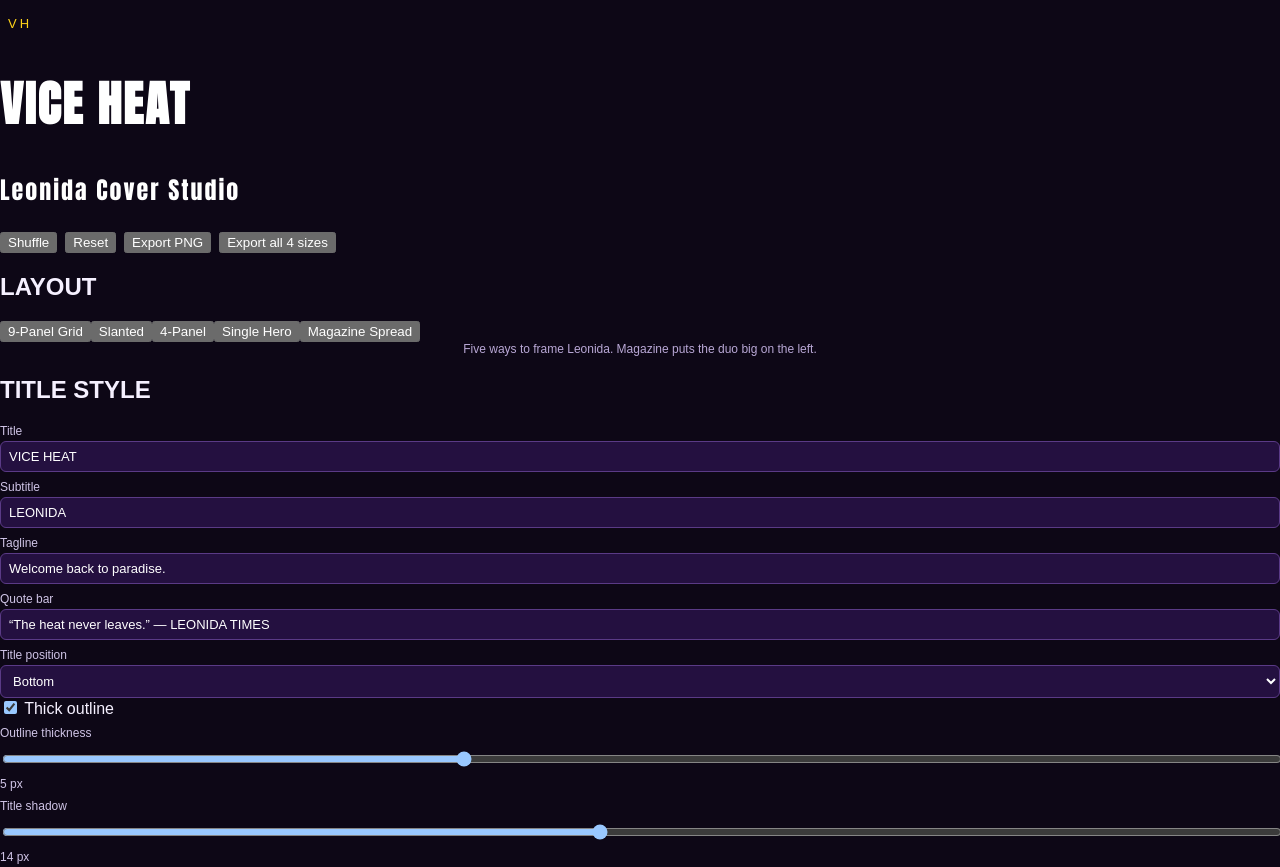
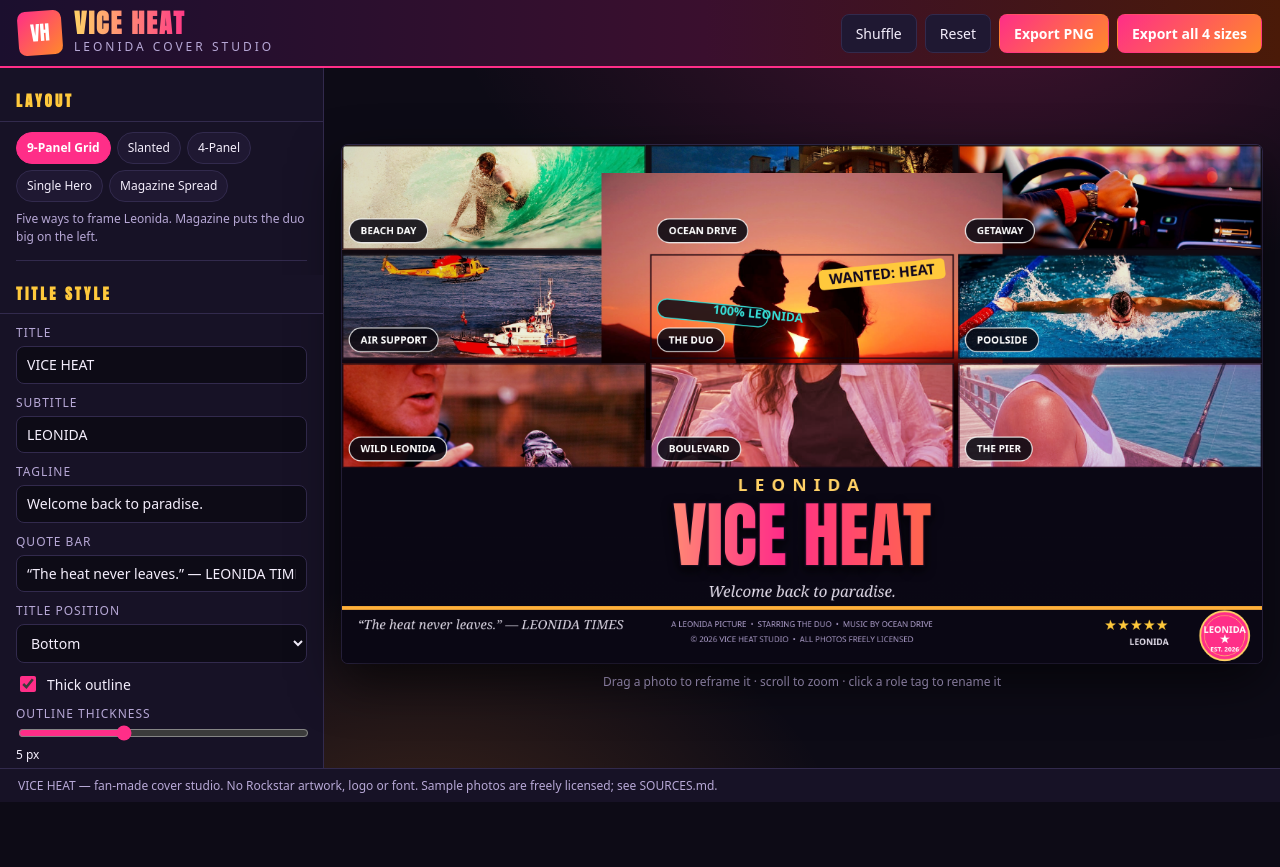
Before and after one commit to Masasiya00/makefun-gta6-cover-art, a plain HTML site: page app/index.html in a window 1280 px wide. Shown: the top 867 px of the page. After the commit the page ends 802 px from the top, so only its background shows below. Drawn offline with Linux system fonts and the light colour scheme.

Commit message:
Round 8: VICE HEAT rebuild (fresh rewrite + re-encoded assets)

```diff
--- a/app/style.css
+++ b/app/style.css
@@ -1,182 +1,219 @@
-/* VICE HEAT: Leonida Cover Studio — editor styles.
-   Round 6 fix: the controls column is an independently scrolling column
-   (overflow-y: auto) with sticky section headings, so at a 1280x720 viewport
-   the "TITLE STYLE" heading is never cut off at the fold — it stays pinned
-   at the top of the controls column while the panels list scrolls under it. */
+/* VICE HEAT — Leonida Cover Studio. Dark vice theme: ink navy, hot pink, sunset orange. */
+@font-face {
+  font-family: "Anton";
+  src: url("fonts/Anton-Regular.ttf") format("truetype");
+  font-weight: 400;
+  font-style: normal;
+  font-display: swap;
+}
+
 * { box-sizing: border-box; }
-html, body { margin: 0; padding: 0; height: 100%; }
+
+:root {
+  --ink: #0d0b16;
+  --panel: #171226;
+  --panel-2: #1f1832;
+  --line: #322a4d;
+  --text: #f4eefc;
+  --muted: #b7a8d6;
+  --pink: #ff2e88;
+  --orange: #ff8a2a;
+  --gold: #ffc93c;
+  --cyan: #37e0d8;
+}
+
+html, body { height: 100%; }
 body {
-  background: #0d0716;
-  color: #f5f0ff;
-  font-family: Arial, Helvetica, sans-serif;
-  overflow: hidden;
+  margin: 0;
+  background: var(--ink);
+  color: var(--text);
+  font: 14px/1.5 system-ui, -apple-system, "Segoe UI", sans-serif;
 }
-.topbar {
-  height: 52px;
+
+#topbar {
   display: flex;
   align-items: center;
   justify-content: space-between;
-  padding: 0 16px;
-  background: linear-gradient(90deg, #2a0a4a, #7a1040 55%, #ff2975);
-  border-bottom: 2px solid #ffd319;
-  flex: none;
+  gap: 16px;
+  padding: 10px 18px;
+  background: linear-gradient(90deg, #1b0f2e, #3a0f2e 55%, #4a1a08);
+  border-bottom: 2px solid var(--pink);
 }
-.brand { font-family: Anton, 'Arial Black', sans-serif; font-size: 24px; letter-spacing: 2px; color: #fff; }
-.brand span { font-family: Arial, sans-serif; font-size: 13px; letter-spacing: 3px; color: #ffd319; margin-left: 8px; }
-.top-actions { display: flex; gap: 8px; }
-.action-btn {
-  background: #ffd319; color: #160a1e; border: none; border-radius: 6px;
-  font-weight: 700; padding: 8px 16px; cursor: pointer; font-size: 14px;
+.brand { display: flex; align-items: center; gap: 12px; }
+.brand-mark {
+  display: grid;
+  place-items: center;
+  width: 44px; height: 44px;
+  font-family: "Anton", sans-serif;
+  font-size: 20px;
+  color: #fff;
+  background: linear-gradient(135deg, var(--pink), var(--orange));
+  border-radius: 8px;
+  transform: rotate(-4deg);
 }
-.action-btn.ghost { background: transparent; color: #fff; border: 2px solid #fff; }
-.action-btn:hover { filter: brightness(1.12); }
+.brand h1 {
+  margin: 0;
+  font-family: "Anton", sans-serif;
+  font-size: 26px;
+  letter-spacing: 2px;
+  line-height: 1;
+  background: linear-gradient(90deg, #ffd166, var(--pink) 60%, var(--orange));
+  -webkit-background-clip: text;
+  background-clip: text;
+  color: transparent;
+}
+.brand p { margin: 2px 0 0; color: var(--muted); font-size: 12px; letter-spacing: 3px; text-transform: uppercase; }
 
-.studio {
-  display: grid;
-  grid-template-columns: minmax(0, 1fr) 340px;
-  height: calc(100vh - 52px);
+.top-actions { display: flex; gap: 8px; flex-wrap: wrap; }
+
+button {
+  font: inherit;
+  color: var(--text);
+  background: var(--panel-2);
+  border: 1px solid var(--line);
+  border-radius: 8px;
+  padding: 8px 14px;
+  cursor: pointer;
 }
-.preview {
+button:hover { border-color: var(--pink); }
+button:active { transform: translateY(1px); }
+button.primary {
+  background: linear-gradient(135deg, var(--pink), var(--orange));
+  border-color: transparent;
+  color: #fff;
+  font-weight: 700;
+}
+button.active {
+  background: var(--pink);
+  border-color: var(--pink);
+  color: #fff;
+  font-weight: 700;
+}
+button:focus-visible, input:focus-visible, select:focus-visible {
+  outline: 2px solid var(--cyan);
+  outline-offset: 2px;
+}
+
+#editor {
+  display: flex;
+  align-items: stretch;
+  height: calc(100vh - 66px - 34px);
+  min-height: 560px;
+}
+
+#controls {
+  width: 324px;
+  flex: 0 0 324px;
+  overflow-y: auto;
+  background: var(--panel);
+  border-right: 1px solid var(--line);
+  padding: 0 16px 24px;
+}
+#controls section { padding: 14px 0; border-bottom: 1px solid var(--line); }
+#controls h2 {
+  position: sticky;
+  top: 0;
+  z-index: 2;
+  margin: 0 -16px 10px;
+  padding: 8px 16px;
+  background: var(--panel);
+  font-family: "Anton", sans-serif;
+  font-size: 15px;
+  letter-spacing: 3px;
+  color: var(--gold);
+  border-bottom: 1px solid var(--line);
+}
+.field { display: block; margin: 10px 0; color: var(--muted); font-size: 12px; letter-spacing: 1px; text-transform: uppercase; }
+.field input[type="text"], .field select {
+  display: block;
+  width: 100%;
+  margin-top: 4px;
+  padding: 8px 10px;
+  font: 14px/1.4 system-ui, sans-serif;
+  letter-spacing: 0;
+  text-transform: none;
+  color: var(--text);
+  background: var(--ink);
+  border: 1px solid var(--line);
+  border-radius: 8px;
+}
+.field input[type="range"] { width: 100%; accent-color: var(--pink); }
+.field output { color: var(--text); font-size: 12px; text-transform: none; letter-spacing: 0; }
+.check { display: flex; align-items: center; gap: 8px; margin: 10px 0; color: var(--text); }
+.check input { accent-color: var(--pink); width: 16px; height: 16px; }
+.pills { display: flex; flex-wrap: wrap; gap: 6px; }
+.pills button { padding: 6px 10px; font-size: 12px; border-radius: 999px; }
+.hint { color: var(--muted); font-size: 12px; margin: 8px 0 0; }
+.row { display: flex; gap: 8px; margin-top: 10px; }
+.row.wrap { flex-wrap: wrap; }
+
+#stage-col {
+  flex: 1;
   min-width: 0;
   display: flex;
   flex-direction: column;
   align-items: center;
   justify-content: center;
-  gap: 8px;
-  padding: 12px;
-  background: radial-gradient(circle at 50% 30%, #241040, #0d0716 75%);
+  gap: 10px;
+  padding: 18px;
+  background:
+    radial-gradient(900px 500px at 70% -10%, rgba(255, 46, 136, 0.22), transparent 60%),
+    radial-gradient(700px 420px at 10% 110%, rgba(255, 138, 42, 0.18), transparent 60%),
+    var(--ink);
+}
+#stage-wrap {
+  position: relative;
+  max-width: 100%;
+  max-height: calc(100% - 30px);
+  box-shadow: 0 18px 50px rgba(0, 0, 0, 0.6), 0 0 0 1px var(--line);
+  border-radius: 6px;
   overflow: hidden;
 }
-.preview canvas {
-  max-width: 100%;
-  max-height: calc(100% - 28px);
-  width: auto;
-  height: auto;
-  aspect-ratio: 1 / 1;
-  background: #150a24;
-  border: 2px solid rgba(255, 211, 25, 0.5);
-  border-radius: 6px;
-  cursor: grab;
-  touch-action: none;
+#stage { display: block; max-width: 100%; max-height: 100%; width: auto; height: auto; cursor: grab; touch-action: none; background: var(--ink); }
+#stage.dragging { cursor: grabbing; }
+#tag-editor {
+  position: absolute;
+  z-index: 5;
+  padding: 4px 8px;
+  font: 700 13px/1.3 system-ui, sans-serif;
+  color: #111;
+  background: #fff;
+  border: 2px solid var(--pink);
+  border-radius: 999px;
+  box-shadow: 0 4px 14px rgba(0, 0, 0, 0.5);
 }
-.preview canvas:active { cursor: grabbing; }
-.hint { margin: 0; font-size: 12px; color: #b9a8d6; text-align: center; }
+#stage-hint { margin: 0; color: var(--muted); font-size: 12px; text-align: center; }
 
-/* Controls: its own scroll container; headings stick to its top. */
-.controls {
-  height: 100%;
-  overflow-y: auto;
-  overscroll-behavior: contain;
-  background: #170b26;
-  border-left: 2px solid #3a1c5c;
-  padding: 0 12px 16px;
-}
-.controls section { padding-bottom: 10px; }
-.controls section h3 {
-  position: sticky;
-  top: 0;
-  z-index: 5;
-  margin: 0 -12px;
-  padding: 9px 12px 7px;
-  background: #170b26;
-  border-bottom: 1px solid #3a1c5c;
-  color: #ffd319;
-  font-size: 13px;
-  letter-spacing: 3px;
-}
-.section-note { font-size: 12px; color: #b9a8d6; margin: 8px 0; line-height: 1.45; }
-.btn-grid { display: flex; flex-wrap: wrap; gap: 6px; padding-top: 8px; }
-.pill {
-  background: #2a1544; color: #f5f0ff; border: 1px solid #5a3a86;
-  border-radius: 20px; padding: 6px 11px; cursor: pointer; font-size: 12px;
-}
-.pill.active { background: #ff2975; border-color: #ffd319; color: #fff; font-weight: 700; }
-.pill:hover { border-color: #ffd319; }
-.field { display: block; font-size: 12px; color: #cfc4e6; margin-top: 8px; }
-.field input, .field select {
-  display: block; width: 100%; margin-top: 3px;
-  background: #241040; color: #fff; border: 1px solid #5a3a86;
-  border-radius: 6px; padding: 7px 8px; font-size: 13px;
-}
-.slider-row {
-  display: flex; align-items: center; gap: 8px;
-  font-size: 12px; color: #cfc4e6; margin-top: 10px;
-}
-.slider-row input[type="range"] { flex: 1; accent-color: #ff2975; }
-.slider-row span { min-width: 36px; text-align: right; color: #ffd319; font-weight: 700; }
-.check-row { display: flex; align-items: center; gap: 8px; font-size: 13px; margin-top: 10px; cursor: pointer; }
-.check-row input { accent-color: #ff2975; width: 16px; height: 16px; }
-
-.panel-row {
-  display: flex; align-items: center; gap: 8px;
-  padding: 6px; margin-top: 6px;
-  background: #241040; border: 1px solid #3a1c5c; border-radius: 8px; cursor: pointer;
-}
-.panel-row.selected { border-color: #ffd319; background: #2e1550; }
-.thumb { width: 46px; height: 46px; object-fit: cover; border-radius: 5px; background: #12081f; flex: none; }
-.panel-meta { flex: 1; min-width: 0; }
-.panel-name { font-size: 12px; font-weight: 700; margin-bottom: 4px; white-space: nowrap; overflow: hidden; text-overflow: ellipsis; }
-.role-tag {
-  background: rgba(10, 6, 18, 0.9); color: #fff; border: 1px solid #ffd319;
-  border-radius: 6px; font-size: 10px; font-weight: 700; letter-spacing: 0.5px;
-  padding: 3px 7px; cursor: pointer; max-width: 100%;
-  white-space: nowrap; overflow: hidden; text-overflow: ellipsis;
-}
-.role-tag:hover { background: #ff2975; }
-.role-input {
-  width: 100%; background: #fff; color: #160a1e; border: 2px solid #ffd319;
-  border-radius: 6px; font-size: 12px; font-weight: 700; padding: 4px 6px;
-}
-.upload-btn {
-  flex: none; background: #3a1c5c; color: #fff; border-radius: 6px;
-  font-size: 11px; font-weight: 700; padding: 7px 9px; cursor: pointer;
-}
-.upload-btn:hover { background: #ff2975; }
-.panel-upload { display: none; }
-.export-grid { display: grid; grid-template-columns: 1fr 1fr; gap: 8px; padding-top: 8px; }
-.export-btn {
-  background: linear-gradient(135deg, #ff2975, #8c1eff); color: #fff;
-  border: 1px solid #ffd319; border-radius: 8px; padding: 10px 6px;
-  font-weight: 700; font-size: 12px; cursor: pointer;
-}
-.export-btn:hover { filter: brightness(1.15); }
-
-/* Narrow or short viewports: stack the controls under the preview instead
-   of squeezing the two-column studio, and shrink the brand so the bar fits. */
-@media (max-width: 860px) {
-  body { overflow: auto; }
-  .studio { display: block; height: auto; }
-  .preview { height: 62vh; }
-  .controls { height: auto; overflow-y: visible; border-left: none; border-top: 2px solid #3a1c5c; }
-  .controls section h3 { position: static; }
-  .brand { font-size: 18px; }
-  .brand span { display: none; }
-}
-@media (max-height: 600px) {
-  .topbar { height: 44px; }
-  .brand { font-size: 19px; }
-  .studio { height: calc(100vh - 44px); }
+#foot {
+  height: 34px;
+  display: flex;
+  align-items: center;
+  padding: 0 18px;
+  font-size: 12px;
+  color: var(--muted);
+  background: var(--panel);
+  border-top: 1px solid var(--line);
+  white-space: nowrap;
+  overflow: hidden;
+  text-overflow: ellipsis;
 }
 
-@font-face {
-  font-family: 'Anton';
-  src: url('fonts/Anton-Regular.ttf') format('truetype');
-  font-weight: 400;
-  font-style: normal;
-  font-display: swap;
+::selection { background: var(--pink); color: #fff; }
+
+/* Shot mode: the runner's viewport IS the shot. CSS alone hides the editor
+   chrome — main.js never sets an inline display:none on the editor (that
+   used to hide the canvas too and produced blank screenshots). */
+body.shot-mode #topbar,
+body.shot-mode #controls,
+body.shot-mode #foot,
+body.shot-mode #stage-hint { display: none; }
+body.shot-mode #editor { height: 100vh; min-height: 0; }
+body.shot-mode #stage-col { padding: 0; }
+body.shot-mode #stage-wrap { max-width: none; max-height: none; box-shadow: none; border-radius: 0; }
+body.shot-mode #stage { max-width: 100vw; max-height: 100vh; }
+
+@media (max-width: 900px) {
+  #editor { flex-direction: column; height: auto; }
+  #controls { width: 100%; flex: none; border-right: 0; border-bottom: 1px solid var(--line); max-height: 46vh; }
+  #stage-col { min-height: 60vh; }
 }
-
-/* Shot mode: the page is just the cover, fullscreen, no editor chrome. */
-body.shot-cover { overflow: hidden; background: #000; }
-body.shot-cover .topbar,
-body.shot-cover .controls,
-body.shot-cover .hint { display: none !important; }
-body.shot-cover .studio { display: block; height: 100vh; }
-body.shot-cover .preview { display: block; padding: 0; height: 100vh; background: #000; }
-body.shot-cover .preview canvas {
-  display: block;
-  width: 100vw; height: 100vh;
-  max-width: none; max-height: none;
-  aspect-ratio: auto;
-  border: none; border-radius: 0;
-}
```
